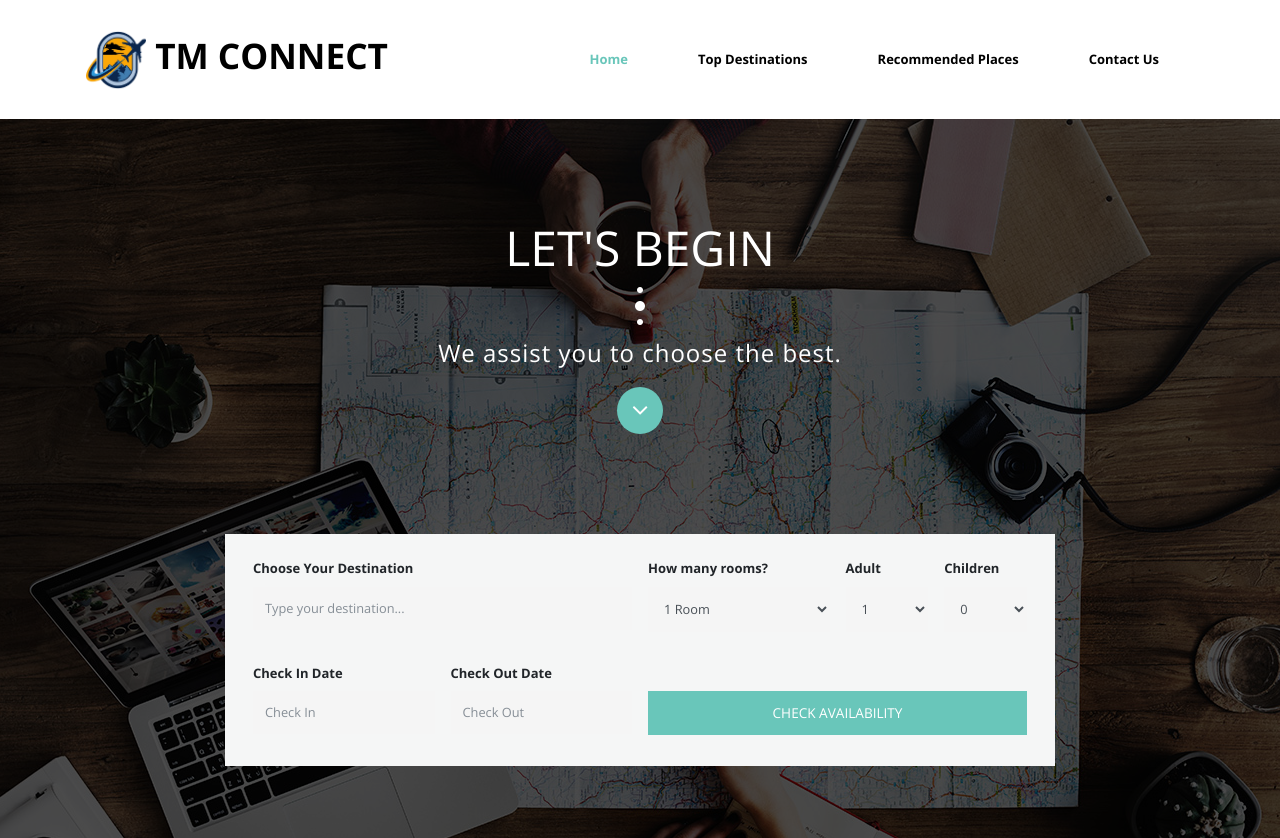
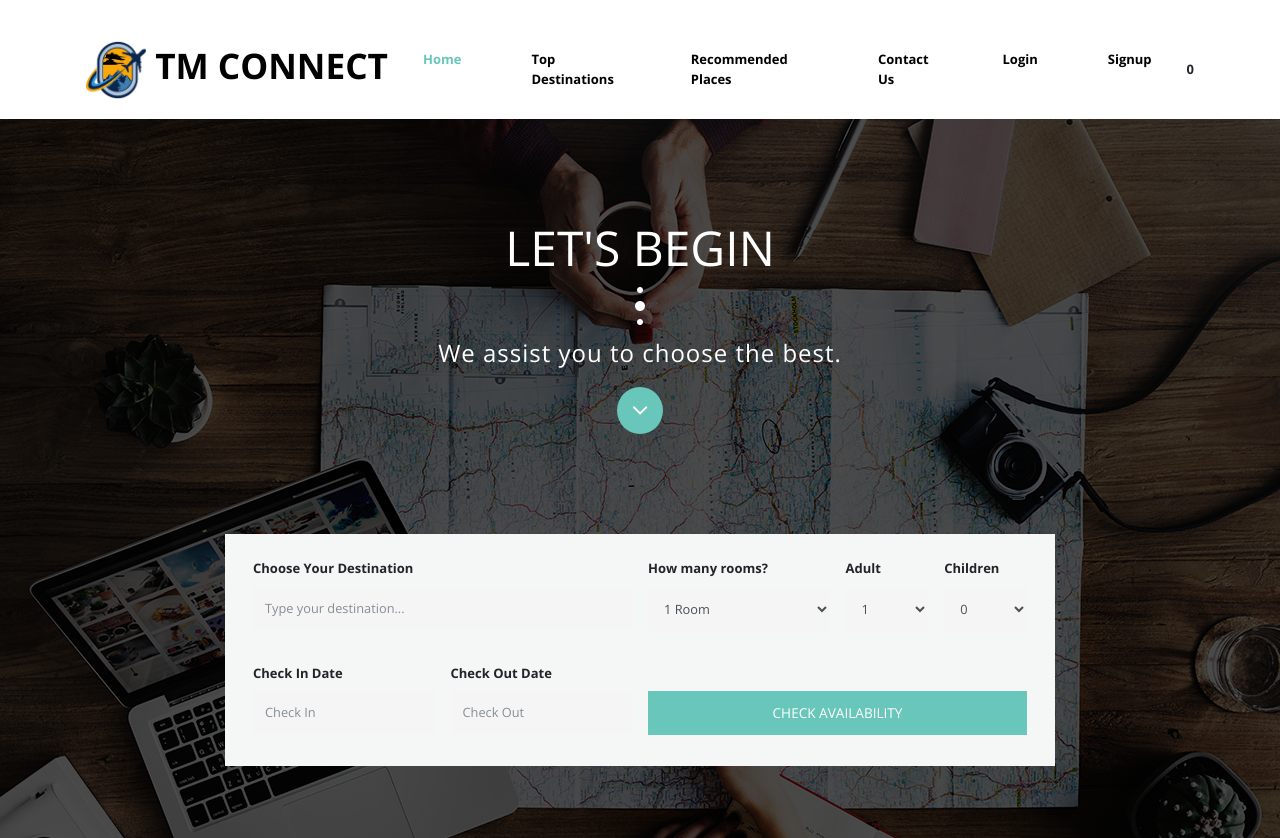
Before and after one commit to nadiaMahfoud/ConnectMate, a Flask app: page / in a window 1280 px wide. Shown: the top 838 px of the page. Run offline with Flask 3, Linux system fonts and the light colour scheme; some libraries are stand-ins or nearby versions.

Commit message:
Modifying app.py & index.html

```diff
--- a/app.py
+++ b/app.py
@@ -1,10 +1,106 @@
-from flask import Flask, render_template
+from flask import Flask, redirect, render_template, request, session, url_for
+from flask_sqlalchemy import SQLAlchemy
+from flask_bcrypt import Bcrypt
 
-app = Flask(__name__, template_folder='templates', static_folder='static')
+app = Flask(__name__)
+app.config['SQLALCHEMY_DATABASE_URI'] = 'sqlite:///database.db'
+app.config['SECRET_KEY'] = 'secret_key'
+db = SQLAlchemy(app)
+bcrypt = Bcrypt(app)
+
+class User(db.Model):
+    id = db.Column(db.Integer, primary_key=True)
+    first_name = db.Column(db.String(50))
+    last_name = db.Column(db.String(50))
+    phone = db.Column(db.String(20))
+    mobile = db.Column(db.String(20))
+    email = db.Column(db.String(100), unique=True)
+    location = db.Column(db.String(100))
+    password = db.Column(db.String(100))
+
+    def __init__(self, first_name, last_name, phone, mobile, email, location, password):
+        self.first_name = first_name
+        self.last_name = last_name
+        self.phone = phone
+        self.mobile = mobile
+        self.email = email
+        self.location = location
+        self.password = bcrypt.generate_password_hash(password).decode('utf-8')
+
+    def check_password(self, password):
+        return bcrypt.check_password_hash(self.password, password)
+
+with app.app_context():
+    db.create_all()
 
 @app.route('/')
-def render_index():
+def hello_world():
     return render_template('index.html')
 
-if __name__ == '__main__':
-    app.run(host='0.0.0.0',port=5001, debug=True)
+@app.route('/signup', methods=['GET', 'POST'])
+def signup():
+    if request.method == 'POST':
+        # Handle form submission
+        first_name = request.form['first_name']
+        last_name = request.form['last_name']
+        phone = request.form['phone']
+        mobile = request.form['mobile']
+        email = request.form['email']
+        location = request.form['location']
+        password = request.form['password']
+        password2 = request.form['password2']
+
+        # Validate the password
+        if password != password2:
+            return render_template('signup.html', error='Passwords do not match')
+
+        # Create a new user
+        new_user = User(
+            first_name=first_name,
+            last_name=last_name,
+            phone=phone,
+            mobile=mobile,
+            email=email,
+            location=location,
+            password=password
+        )
+
+        # Add the new user to the database
+        db.session.add(new_user)
+        db.session.commit()
+
+        return redirect('/login')
+
+    return render_template('signup.html')
+
+@app.route("/login", methods=['GET', 'POST'])
+def login():
+    if request.method == 'POST':
+        email = request.form['email']
+        password = request.form['password']
+
+        user = User.query.filter_by(email=email).first()
+
+        if user and user.check_password(password):
+            session['email'] = user.email
+            return redirect('/dashboard')
+        else:
+            return render_template('login.html', error='Invalid user')
+
+    return render_template('login.html')
+
+@app.route('/dashboard')
+def dashboard():
+    if 'email' in session:
+        user = User.query.filter_by(email=session['email']).first()
+        return render_template('dashboard.html', user=user)
+
+    return redirect('/login')
+
+@app.route('/logout')
+def logout():
+    session.pop('email', None)
+    return redirect('/login')
+
+if __name__ == "__main__":
+    app.run(host='0.0.0.0', port=5001, debug=True)
--- a/templates/index.html
+++ b/templates/index.html
@@ -45,7 +45,14 @@
                                 <li class="nav-item">
                                     <a class="nav-link" href="#tm-section-4">Contact Us</a>
                                 </li>
-                            </ul>
+                                <li class="nav-item">
+                                  <a class="nav-link" href='/login' onclick="window.location.href='/login';">Login</a>
+                                </li>
+
+                                <li class="nav-item">
+                                  <a class="nav-link" href='/signup' onclick="window.location.href='/signup';">Signup</a>
+                                </li>
+                            </ul>0
                         </div>
                     </nav>
                 </div> <!-- row -->
```
